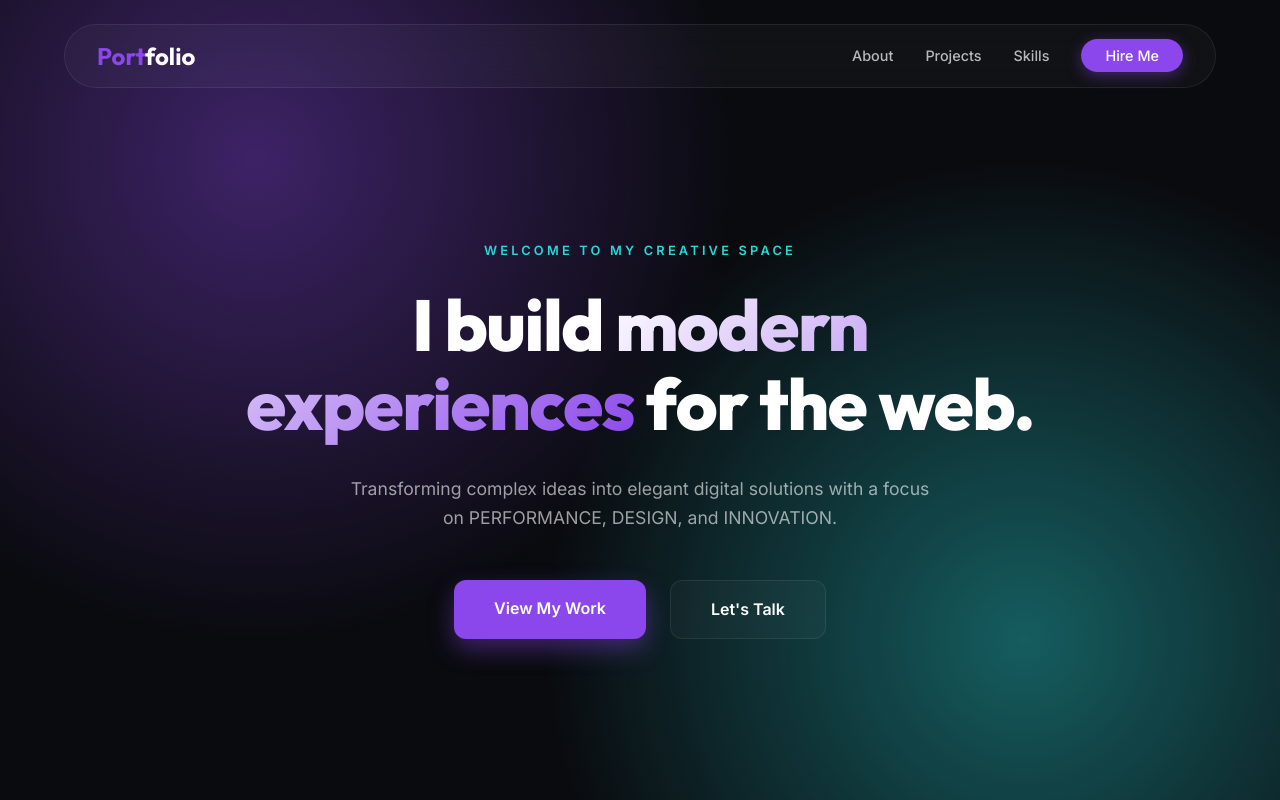
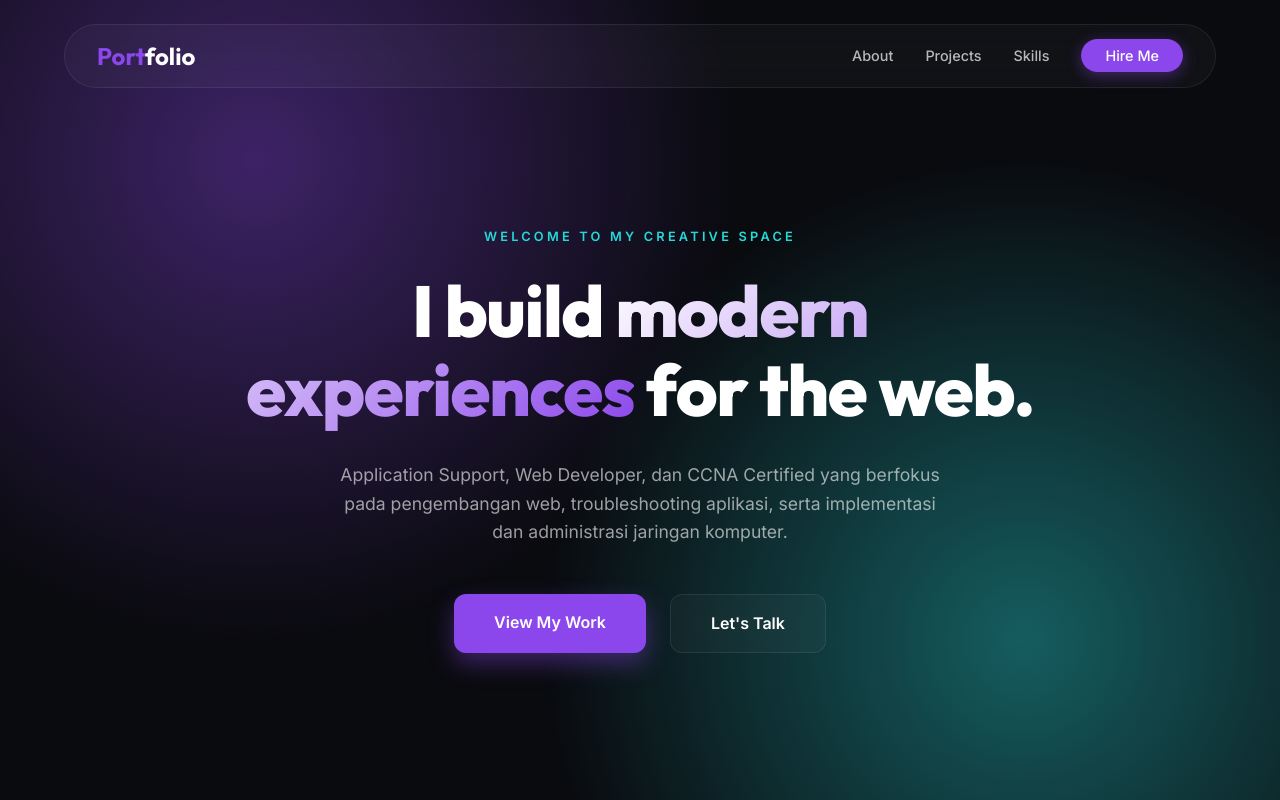
Before and after one commit to taraalsyah/nextjs_portofolio, a Next.js app: page / in a window 1280 px wide. Shown: the top 800 px of the page. Built offline with nearby package versions, Linux system fonts and the light colour scheme.

Commit message:
Update HeroSection description text

```diff
--- a/src/components/layout/HeroSection.tsx
+++ b/src/components/layout/HeroSection.tsx
@@ -33,7 +33,7 @@ const HeroSection = () => {
             transition={{ duration: 0.8, delay: 0.4 }}
             className={styles.description}
           >
-            Transforming complex ideas into elegant digital solutions with a focus on PERFORMANCE, DESIGN, and INNOVATION.
+            Application Support, Web Developer, dan CCNA Certified yang berfokus pada pengembangan web, troubleshooting aplikasi, serta implementasi dan administrasi jaringan komputer.
           </motion.p>
 
           <motion.div
```
